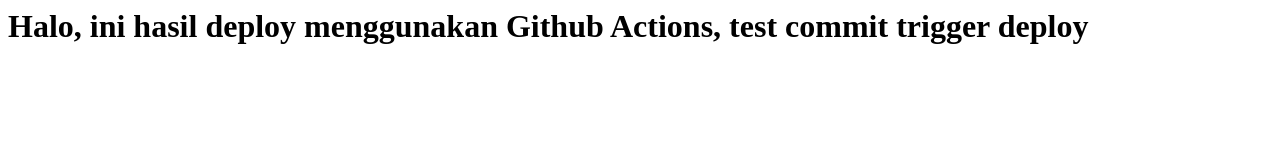
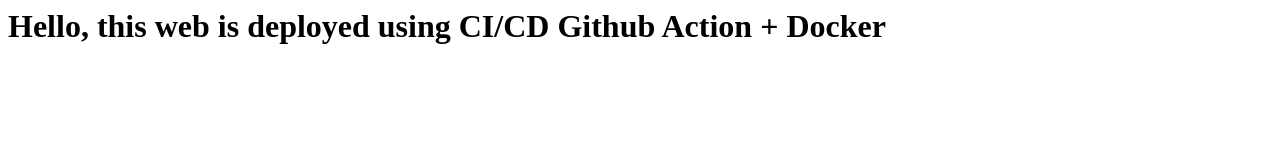
Before and after one commit to ISMAILABDURRAHIMNF/explore-github-actions, a plain HTML site: page index.html in a window 1280 px wide. Drawn offline with Linux system fonts and the light colour scheme.

Commit message:
Update index.html

```diff
--- a/index.html
+++ b/index.html
@@ -1 +1 @@
-<h1>Halo, ini hasil deploy menggunakan Github Actions, test commit trigger deploy</h1>
+<h1>Hello, this web is deployed using CI/CD Github Action + Docker</h1>
```
